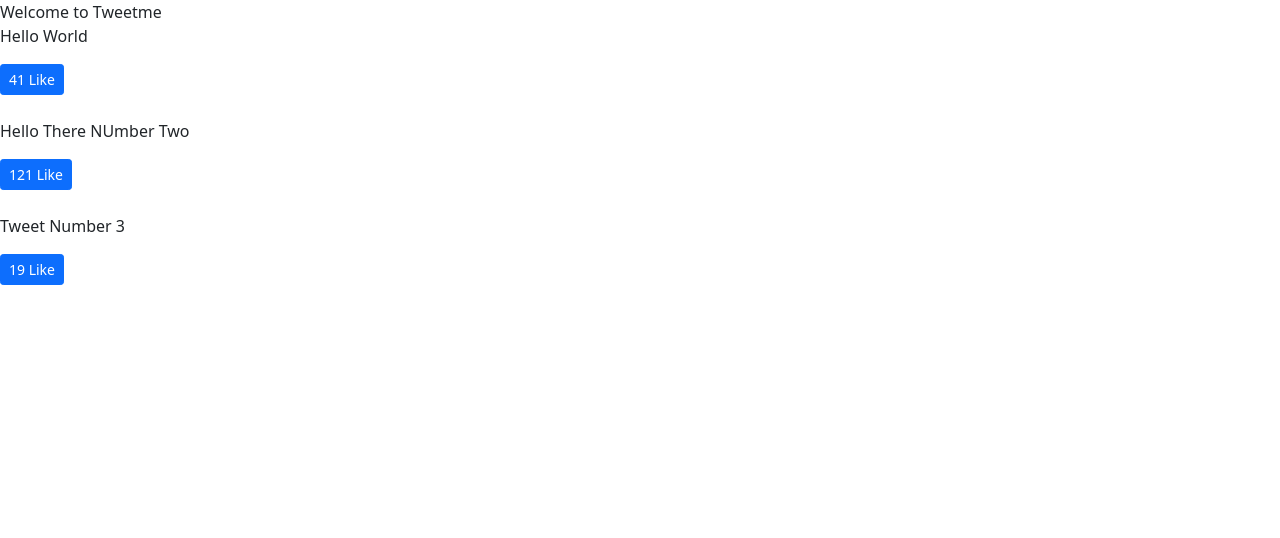
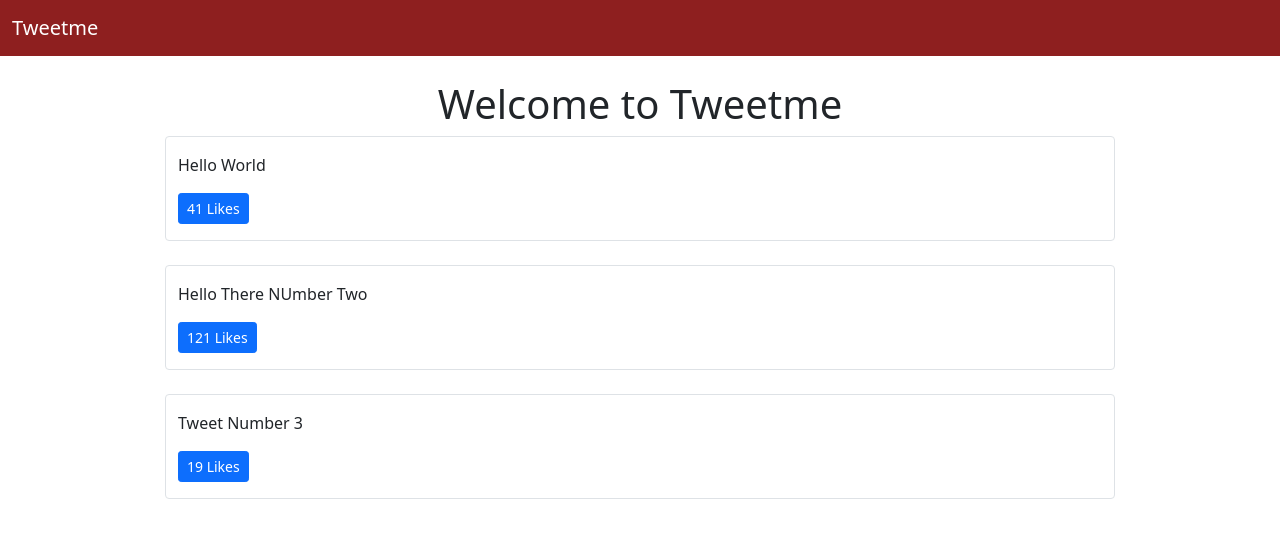
Before and after one commit to jimjim698/tweetme, a Django app: page / in a window 1280 px wide. Shown: the top 538 px of the page. Run offline with Django 3.2, Linux system fonts and the light colour scheme; data comes from the database, SQL or seed files in the repository; data that the repository does not hold is empty.

Commit message:
added more bootstrap classes to home base and navbar

```diff
--- a/templates/base.html
+++ b/templates/base.html
@@ -7,12 +7,20 @@
 
     <!-- Bootstrap CSS -->
     <link href="https://cdn.jsdelivr.net/npm/bootstrap@5.1.3/dist/css/bootstrap.min.css" rel="stylesheet" integrity="sha384-1BmE4kWBq78iYhFldvKuhfTAU6auU8tT94WrHftjDbrCEXSU1oBoqyl2QvZ6jIW3" crossorigin="anonymous">
+    <style>
+        .bg-tweetme{
+            background-color: #8e1f1f;
+        }
 
+    </style>
     <title>Tweetme {%block head_title %} {% endblock head_title %}</title>
   </head>
   <body>
-    {% block content %}
-    {% endblock content %}
+    {% include "components/navbar.html" %}
+    <div class="container">
+        {% block content %}
+        {% endblock content %}
+    </div>
     <!-- Optional JavaScript; choose one of the two! -->
 
     <!-- Option 1: Bootstrap Bundle with Popper -->
--- /dev/null
+++ b/templates/components/navbar.html
@@ -0,0 +1,36 @@
+<nav class="navbar navbar-expand-lg navbar-dark bg-tweetme mb-4">
+    <div class="container-fluid">
+      <a class="navbar-brand" href="/">Tweetme</a>
+      <button class="navbar-toggler" type="button" data-bs-toggle="collapse" data-bs-target="#navbarSupportedContent" aria-controls="navbarSupportedContent" aria-expanded="false" aria-label="Toggle navigation">
+        <span class="navbar-toggler-icon"></span>
+      </button>
+      <div class="collapse navbar-collapse d-none" id="navbarSupportedContent">
+        <ul class="navbar-nav me-auto mb-2 mb-lg-0 d-none">
+          <li class="nav-item">
+            <a class="nav-link active" aria-current="page" href="#">Home</a>
+          </li>
+          <li class="nav-item">
+            <a class="nav-link" href="#">Link</a>
+          </li>
+          <li class="nav-item dropdown">
+            <a class="nav-link dropdown-toggle" href="#" id="navbarDropdown" role="button" data-bs-toggle="dropdown" aria-expanded="false">
+              Dropdown
+            </a>
+            <ul class="dropdown-menu d-none" aria-labelledby="navbarDropdown">
+              <li><a class="dropdown-item" href="#">Action</a></li>
+              <li><a class="dropdown-item" href="#">Another action</a></li>
+              <li><hr class="dropdown-divider"></li>
+              <li><a class="dropdown-item" href="#">Something else here</a></li>
+            </ul>
+          </li>
+          <li class="nav-item">
+            <a class="nav-link disabled">Disabled</a>
+          </li>
+        </ul>
+        <form class="d-flex">
+          <input class="form-control me-2 d-none" type="search" placeholder="Search" aria-label="Search">
+          <button class="btn btn-outline-success d-none" type="submit">Search</button>
+        </form>
+      </div>
+    </div>
+  </nav>
--- a/templates/pages/home.html
+++ b/templates/pages/home.html
@@ -6,9 +6,15 @@ This is amazing!!!!!!!!!
 
 
 {% block content %} <!-- bootstrap -->
-Welcome to Tweetme
+<div class='row text-center'>
+    <div class="col">
+        <h1>Welcome to Tweetme</h1>
+    </div>
 
-<div id="tweets">
+</div>
+
+
+<div class='row' id="tweets">
 <!-- replace w JS-->
    Loading....
 </div>
@@ -34,13 +40,13 @@ function handleDidLike(tweet_id, currentCount){
 //Create Like Button
 function likeBtn(tweet){
     return "<button class='btn btn-primary btn-sm' onclick=handleDidLike(" + tweet.id +
-     "," + tweet.likes+ ")>"+tweet.likes+" Like</button>"
+     "," + tweet.likes+ ")>"+tweet.likes+" Likes</button>"
 }
 
 
 //Format string function
 function formatTweetElement(tweet){
-   var formattedTweet =  '<div class="mb-4 tweet" id="tweet-'+ tweet.id +'"">'
+   var formattedTweet =  '<div class="col-12 col-md-10 mx-auto border rounded py-3 mb-4 tweet" id="tweet-'+ tweet.id +'"">'
             + '<p>' + tweet.content +
 
                 "</p><div class='btn-group'>" + likeBtn(tweet) +
```
Also changed, not shown: templates/components/footer.html (added).
